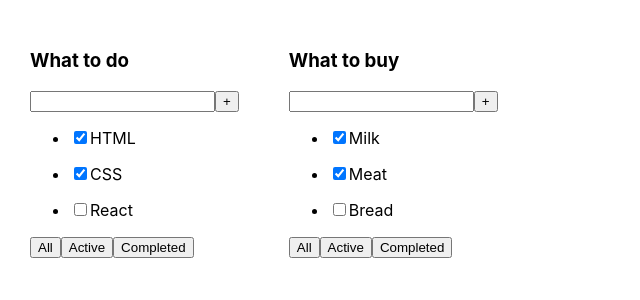
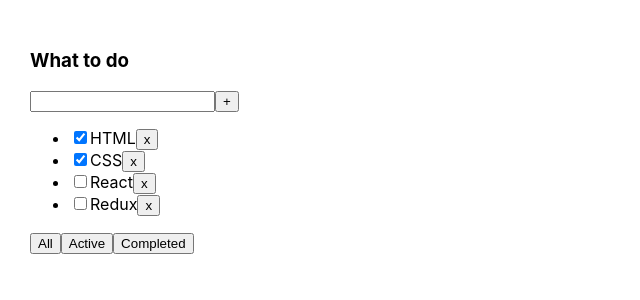
Before and after one commit to bunin-av/to_do_list, a React (Create React App) app: page / in a window 1280 px wide. Shown: the top 300 px of the page, without its empty margins (0-640 px from the left). Built offline with nearby package versions, Linux system fonts and the light colour scheme.

Commit message:
c2 -local state added with useState -all change-state-logic and event-listeners added

```diff
--- a/src/App.tsx
+++ b/src/App.tsx
@@ -1,4 +1,4 @@
-import React from 'react';
+import React, {useState} from 'react';
 import './App.css';
 import ToDoList from "./ToDoList";
 
@@ -8,21 +8,59 @@ export type TaskType = {
     isDone: boolean
 }
 
+export type FilterTasksType = 'all' | 'active' | 'completed'
+
+
 function App() {
-    const tasksToLearn: Array<TaskType> = [
+
+    let [tasks, setTasks] = useState<Array<TaskType>>([
         {id: 1, title: 'HTML', isDone: true},
         {id: 2, title: 'CSS', isDone: true},
         {id: 3, title: 'React', isDone: false},
-    ]
-    const tasksToBuy: Array<TaskType> = [
-        {id: 1, title: 'Milk', isDone: true},
-        {id: 2, title: 'Meat', isDone: true},
-        {id: 3, title: 'Bread', isDone: false},
-    ]
+        {id: 4, title: 'Redux', isDone: false},
+    ])
+    let [filter, setFilter] = useState<FilterTasksType>('all')
+
+    const removeTask = (taskId: number) => {
+        let filteredTasks = tasks.filter(t => t.id !== taskId)
+        setTasks(filteredTasks)
+    }
+    const changeTasksFilter = (filter: FilterTasksType) => setFilter(filter)
+    const filterTasks = () => {
+        switch (filter) {
+            case "active":
+                return tasks.filter(t => !t.isDone)
+            case "completed":
+                return tasks.filter(t => t.isDone)
+            default:
+                return tasks
+        }
+    }
+
+    const addTask = (taskTitle: string) => {
+        let newTask = {id: Math.random() * 100, title: taskTitle, isDone: false}
+        let newTasks = [...tasks, newTask]
+        setTasks(newTasks)
+    }
+    const tickTask = (taskId: number) => {
+        let newTasks = tasks.map(t => {
+            if (t.id === taskId) t.isDone = !t.isDone
+            return t
+        })
+        setTasks(newTasks)
+    }
+
+
     return (
-      <div className="App">
-          <ToDoList title={"What to do"} tasks={tasksToLearn}/>
-          <ToDoList title={"What to buy"} tasks={tasksToBuy}/>
+      <div className='App'>
+          <ToDoList title={'What to do'}
+                    tasks={filterTasks()}
+                    removeTask={removeTask}
+                    changeTasksFilter={changeTasksFilter}
+                    addTask={addTask}
+                    tickTask={tickTask}
+
+          />
       </div>
     );
 }
--- a/src/ToDoList.tsx
+++ b/src/ToDoList.tsx
@@ -1,35 +1,55 @@
-import React from "react";
-import {TaskType} from "./App";
+import React, {useState} from "react";
+import {FilterTasksType, TaskType} from "./App";
 
-type ToDoListType = {
-    title: string,
+type ToDoListPropsType = {
+    title: string
     tasks: Array<TaskType>
+    removeTask: (taskId: number) => void
+    changeTasksFilter: (filter: FilterTasksType) => void
+    addTask: (taskTitle: string) => void
+    tickTask: (taskId: number) => void
 }
 
-function ToDoList(props: ToDoListType) {
+function ToDoList(props: ToDoListPropsType) {
+    const [newTaskText, setNewTaskText] = useState<string>('')
+
+    const addNewTaskText = (e: React.ChangeEvent<HTMLInputElement>) => {
+        setNewTaskText(e.target.value)
+    }
+    const addTask = () => {
+        props.addTask(newTaskText)
+        setNewTaskText('')
+    }
+
+    const taskElement = props.tasks.map(t => {
+        return (
+          <li key={t.id}>
+              <input type="checkbox"
+                     checked={t.isDone}
+                     onChange={() => props.tickTask(t.id)}
+              />
+              <span>{t.title}</span>
+              <button onClick={() => props.removeTask(t.id)}>x</button>
+          </li>
+        )
+    })
+
     return (
       <div>
           <h3>{props.title}</h3>
           <div>
-              <input/>
-              <button>+</button>
+              <input onChange={addNewTaskText} value={newTaskText}/>
+              <button onClick={addTask}>+</button>
           </div>
-          {
-              props.tasks.map(t => {
-                  return (
-                    <ul key={t.id}>
-                        <li>
-                            <input type="checkbox" checked={t.isDone} />
-                            <span>{t.title}</span>
-                        </li>
-                    </ul>
-                  )
-              })
-          }
           <div>
-              <button>All</button>
-              <button>Active</button>
-              <button>Completed</button>
+              <ul>
+                  {taskElement}
+              </ul>
+          </div>
+          <div>
+              <button onClick={() => props.changeTasksFilter('all')}>All</button>
+              <button onClick={() => props.changeTasksFilter('active')}>Active</button>
+              <button onClick={() => props.changeTasksFilter('completed')}>Completed</button>
           </div>
       </div>
     )
```
